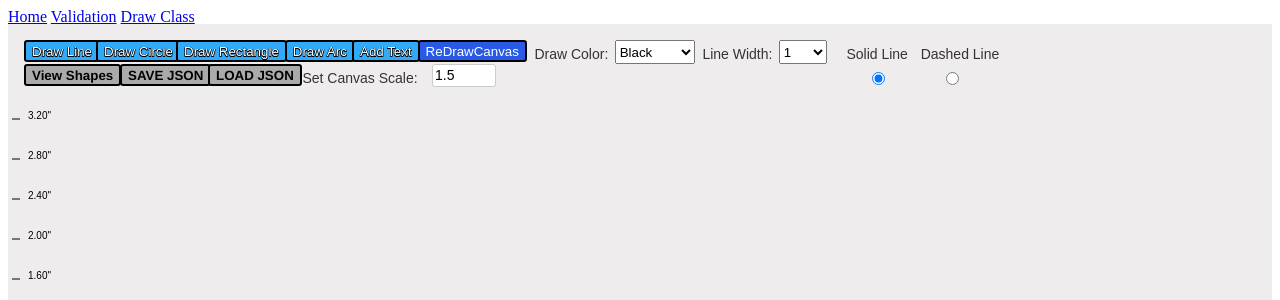
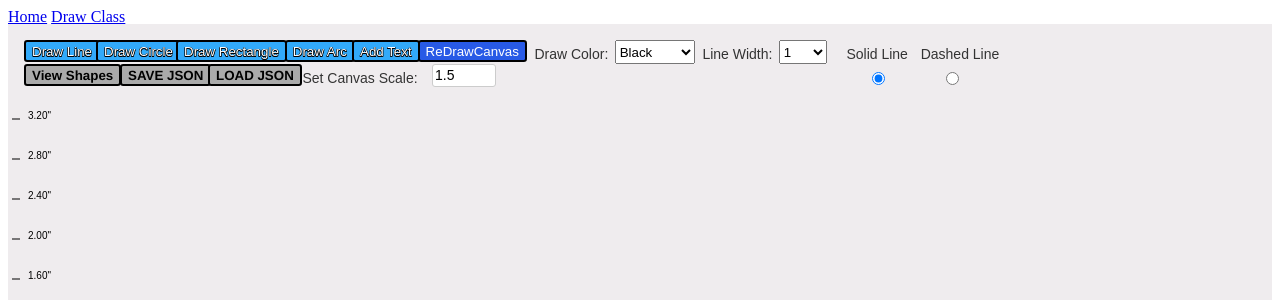
Before and after one commit to MatthewSoutherland/work_out, a Flask app: template drawApp/templates/home.html in a window 1280 px wide. Shown: the top 300 px of the page. Run offline with Flask 3, Linux system fonts and the light colour scheme; the template is opened without the code that fills it: most values are stand-ins (such as "Sample title", 1, 10 or a date in 2020).

Commit message:
feat: moved old directory in other_stuff

```diff
--- a/drawApp/templates/layout.html
+++ b/drawApp/templates/layout.html
@@ -18,7 +18,6 @@
       <div class="navbar">
         <div id="nav-links">
           <a class="nav-link" aria-current="page" href="{{ url_for('home_bp.home') }}">Home</a>
-          <a class="nav-link" href="{{ url_for('home_bp.validation') }}">Validation</a>
           <a class="nav-link" href="{{ url_for('home_bp.draw') }}">Draw Class</a>
         </div>
       </div>
```
Also changed, not shown: other_stuff/draw/drawApp/dist/canvas.dev.js (renamed from draw/drawApp/dist/canvas.dev.js), other_stuff/draw/drawApp/saved_shapes/fm-bothDir-x.json (renamed from draw/drawApp/saved_shapes/fm-bothDir-x.json), other_stuff/draw/drawApp/saved_shapes/fm-bothDir-y.json (renamed from draw/drawApp/saved_shapes/fm-bothDir-y.json), other_stuff/draw/drawApp/saved_shapes/fm-oneDir-x1.json (renamed from draw/drawApp/saved_shapes/fm-oneDir-x1.json), other_stuff/draw/drawApp/saved_shapes/fm-oneDir-x2.json (renamed from draw/drawApp/saved_shapes/fm-oneDir-x2.json), other_stuff/draw/drawApp/saved_shapes/fm-oneDir-y1.json (renamed from draw/drawApp/saved_shapes/fm-oneDir-y1.json), other_stuff/draw/drawApp/saved_shapes/fm-oneDir-y2.json (renamed from draw/drawApp/saved_shapes/fm-oneDir-y2.json), other_stuff/draw/drawApp/saved_shapes/r-plane.json (renamed from draw/drawApp/saved_shapes/r-plane.json), other_stuff/draw/drawApp/saved_shapes/rPlane-stock.json (renamed from draw/drawApp/saved_shapes/rPlane-stock.json).
